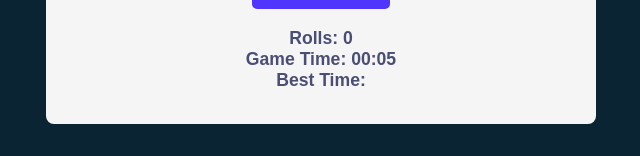
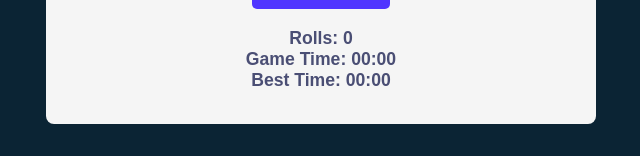
Before and after one commit to ananfito/tenzies-clone, a React (Vite) app: page / in a window 1280 px wide. Shown: the part 468-624 px from the top of the page, without its empty margins (319-959 px from the left). Built offline with nearby package versions, Linux system fonts and the light colour scheme.

Commit message:
add functionality to store best time

```diff
--- a/src/App.jsx
+++ b/src/App.jsx
@@ -9,9 +9,9 @@ function App() {
   const [tenzies, setTenzies] = useState(false)
   const [rolls, setRolls] = useState(0)
   const [time, setTime] = useState(0)
-  const [running, setRunning] = useState(true) // should the be `true` when rendered?
-  // console.log(running)
-
+  const [running, setRunning] = useState(false)
+  const storedBestTime = JSON.parse(localStorage.getItem('bestTime'))
+  const [bestTime, setBestTime] = useState(storedBestTime)
 
   function generateNewDie() {
     return  {
@@ -39,12 +39,12 @@ function App() {
     ))
 
   function getNewDice() {
-    console.log(running)
     // check for game win
     if (tenzies) {
       setTenzies(false)
       setDiceNumbers(allNewDice())
       setRolls(0)
+      setTime(0)
     } else {
       setRunning(true)
       setDiceNumbers(oldDice => oldDice.map(die => {
@@ -73,6 +73,10 @@ function App() {
     if (allHeld && allSame) {
       setTenzies(true)
       setRunning(false)
+      if (storedBestTime > time) {
+        setBestTime(time)
+      }
+
     }
   }, [diceNumbers])
 
@@ -91,10 +95,15 @@ function App() {
     return () => clearInterval(interval)
   }, [running])
 
+  // Best time
   // Save highest game time
   // useEffect
   // when `tenzies` is true, store `time` to localStorage
   // conditionally render `Best Time` and recalculate (b/c `time` is in milliseconds)
+  useEffect(() => {
+    console.log(storedBestTime)
+    localStorage.setItem('bestTime', JSON.stringify(bestTime))
+  }, [bestTime])
 
   return (
     <main className='container'>
@@ -116,7 +125,10 @@ function App() {
           <span> {("0" + Math.floor((time / 60000) % 60)).slice(-2)}:</span>
           <span>{("0" + Math.floor((time / 1000) % 60)).slice(-2)}</span>
         </p>
-        <p>Best Time: {}</p>
+        <p>Best Time:
+          <span> {storedBestTime ? ("0" + Math.floor((storedBestTime / 60000) % 60)).slice(-2) : "00"}:</span>
+          <span>{storedBestTime ? ("0" + Math.floor((storedBestTime / 1000) % 60)).slice(-2) : "00"}</span>
+        </p>
       </div>
     </main>
   )
```
